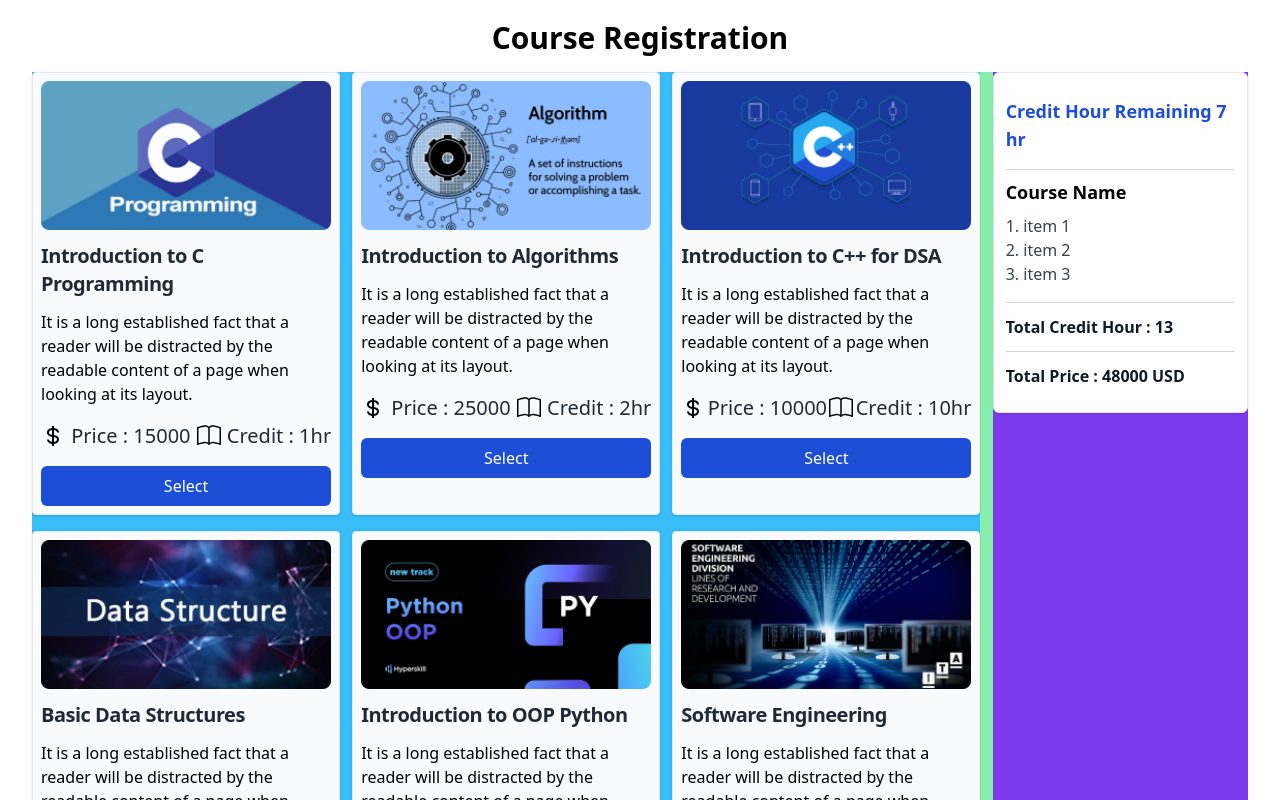
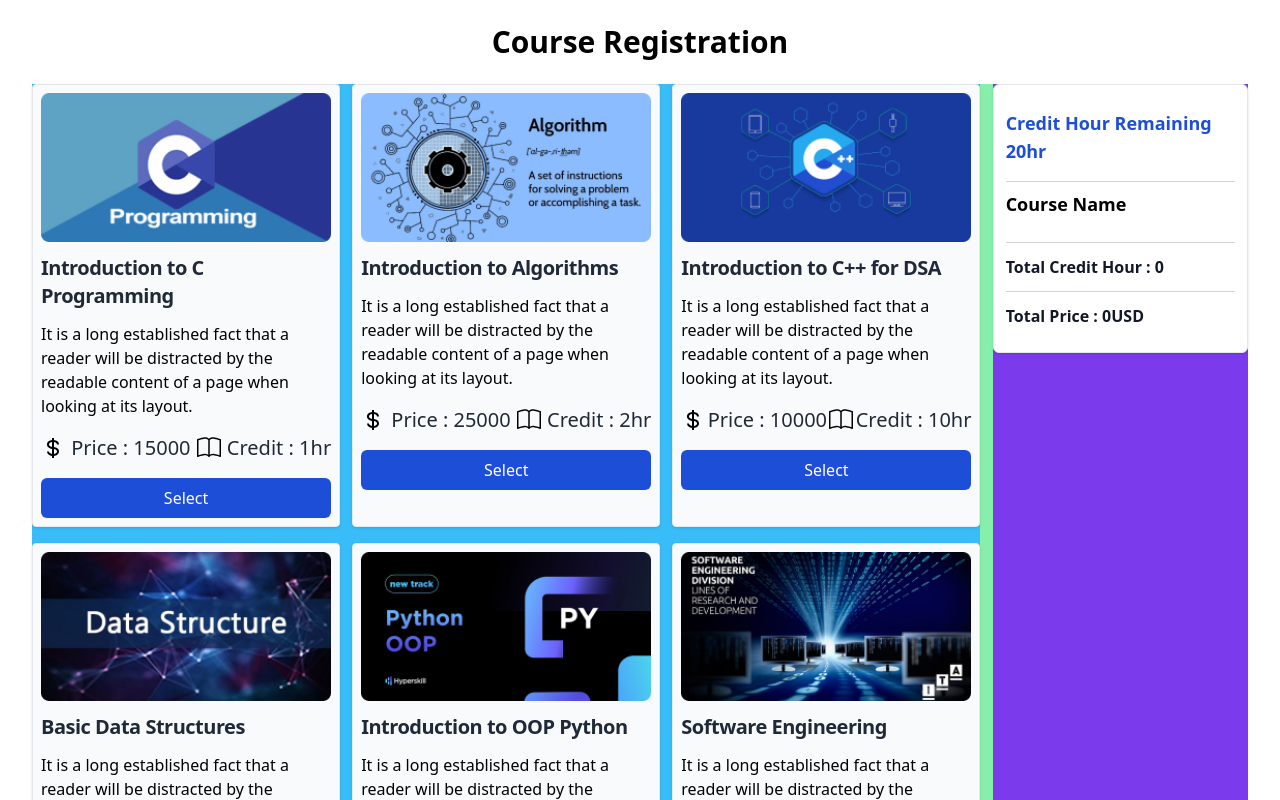
Before and after one commit to MoniruzzamanBillal/ph-assignment-7, a React (Vite) app: page / in a window 1280 px wide. Shown: the top 800 px of the page. Built offline with nearby package versions, Linux system fonts and the light colour scheme.

Commit message:
dynamic data show in data card component done

```diff
--- a/src/App.jsx
+++ b/src/App.jsx
@@ -6,10 +6,43 @@ import DataCard from "./Components/DataCard";
 
 function App() {
   const [datas, setDatas] = useState([]);
+  const [selectedData, setSelectedData] = useState([]);
+  const [totalCredit, setTotalCredit] = useState(0);
+  const [remainingCredit, setRemainingCredit] = useState([20]);
 
   const handleClick = (element) => {
-    // console.log("button clicked ");
     // console.log(element);
+
+    const isHave = selectedData.find((ele) => ele.card_id === element.card_id);
+
+    // check to have duplicate value
+    if (isHave) {
+      return alert("Items already selesced ");
+    }
+
+    let credits = 0;
+    let remaining = 20;
+
+    // calculate selected credits
+    selectedData.forEach((ele) => {
+      credits += ele.credit;
+    });
+    credits += element.credit;
+
+    remaining -= credits;
+
+    // check remaing credits
+    if (remaining < 0) {
+      return alert("You have no credits left");
+    }
+
+    setRemainingCredit(remaining);
+
+    setTotalCredit(credits);
+
+    const newData = [...selectedData, element];
+
+    setSelectedData(newData);
   };
 
   useEffect(() => {
@@ -29,7 +62,7 @@ function App() {
 
   return (
     <>
-      <h1 className="  text-3xl pt-5 pb-4 font-semibold text-center ">
+      <h1 className="  text-3xl py-6  font-semibold text-center ">
         Course Registration
       </h1>
 
@@ -57,7 +90,11 @@ function App() {
 
         {/* right card starts  */}
         <div className="cardRight bg-violet-600 w-[21%] ">
-          <DataCard />
+          <DataCard
+            selectedData={selectedData}
+            totalCredit={totalCredit}
+            remainingCredit={remainingCredit}
+          />
         </div>
         {/* right card ends */}
       </div>
--- a/src/Components/DataCard.jsx
+++ b/src/Components/DataCard.jsx
@@ -1,13 +1,24 @@
 import React from "react";
 
-const DataCard = () => {
+const DataCard = ({ selectedData, totalCredit, remainingCredit }) => {
+  //   console.log(selectedData);
+  //   console.log(totalCredit);
+
+  let totalPrice = 0;
+
+  selectedData.forEach((ele) => {
+    totalPrice += ele.price;
+  });
+
+  //   console.log(totalPrice);
+
   return (
     <>
       <div className="dataCardContainer ">
         <div className="dataCardWrapper  px-3 py-6 bg-white border border-gray-200 rounded-md shadow hover:bg-gray-100  ">
           {/* card top section starts  */}
           <div className="cardTop  pb-4 border-b border-gray-300 text-lg text-blue-700 font-semibold ">
-            <h1>Credit Hour Remaining 7 hr</h1>
+            <h1>Credit Hour Remaining {remainingCredit}hr</h1>
           </div>
           {/* card top section ends */}
 
@@ -16,23 +27,25 @@ const DataCard = () => {
             <h1 className="  text-lg font-semibold mb-2 ">Course Name</h1>
 
             <ul className=" list-decimal list-inside text-gray-700  ">
-              <li>item 1</li>
-              <li>item 2</li>
-              <li>item 3</li>
+              {selectedData.map((ele, ind) => (
+                <>
+                  <li key={ind}> {ele.heading} </li>
+                </>
+              ))}
             </ul>
           </div>
           {/* card middle section ends */}
 
           {/* card credit hour section starts  */}
           <div className="cardCredit  py-3 border-b border-gray-300 font-semibold text-gray-900  ">
-            <p>Total Credit Hour : 13</p>
+            <p>Total Credit Hour : {totalCredit} </p>
           </div>
           {/* card credit hour section ends */}
 
           {/* card price section starts  */}
 
           <div className="cardPrice  pt-3 font-semibold text-gray-900  ">
-            <p>Total Price : 48000 USD</p>
+            <p>Total Price : {totalPrice}USD</p>
           </div>
 
           {/* card price section ends */}
```
